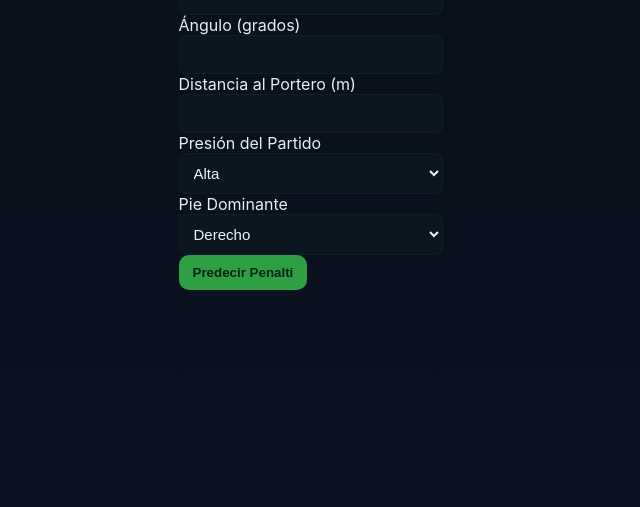
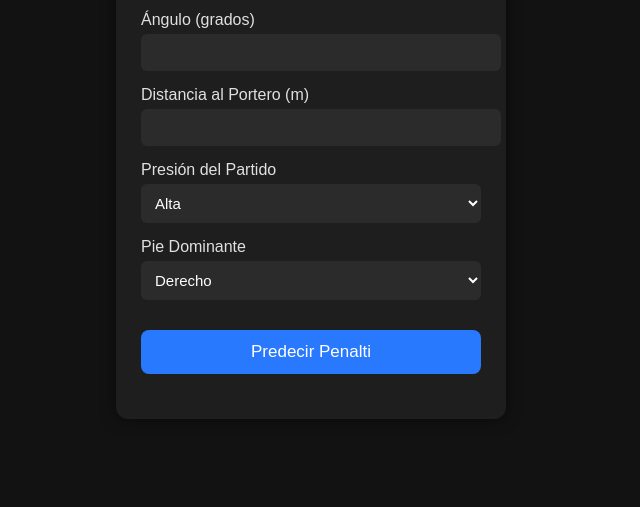
Before and after one commit to Esteban0119/Penaltis, a plain HTML site: page index.html in a window 1280 px wide. Shown: the part 293-800 px from the top of the page, without its empty margins (329-969 px from the left). Drawn offline with Linux system fonts and the light colour scheme; a script that the page names is missing.

Commit message:
Update style.css

```diff
--- a/style.css
+++ b/style.css
@@ -1,29 +1,67 @@
-:root{
-  --bg:#0f1720; --card:#0b1220; --accent:#2ea043; --muted:#9aa4b2; --danger:#ff4d4f;
+body {
+    background-color: #121212;
+    color: white;
+    font-family: Arial, sans-serif;
+    margin: 0;
+    display: flex;
+    justify-content: center;
+    align-items: center;
+    height: 100vh;
 }
-*{box-sizing:border-box}
-body{
-  background: linear-gradient(180deg,#07101a,#0b1220);
-  color:#e6eef6;font-family:Inter,Segoe UI,Arial,Helvetica,sans-serif;
-  margin:0;min-height:100vh;display:flex;align-items:center;justify-content:center;padding:24px;
+
+.container {
+    background: #1e1e1e;
+    padding: 25px;
+    border-radius: 12px;
+    width: 340px;
+    box-shadow: 0 0 15px rgba(0,0,0,0.5);
 }
-.card{
-  width:100%;max-width:480px;padding:22px;border-radius:12px;background:var(--card);
-  box-shadow:0 8px 30px rgba(2,6,23,0.6);border:1px solid rgba(255,255,255,0.03);
+
+h1 {
+    text-align: center;
+    margin-bottom: 20px;
 }
-h1{margin:0 0 8px 0;font-size:20px}
-.sub{margin:0 0 18px;color:var(--muted)}
-.form-row{margin-bottom:12px;display:flex;flex-direction:column}
-.form-row label{font-size:13px;margin-bottom:6px;color:#cfe0ee}
-input[type=number], select{
-  background:#0c1620;border:1px solid rgba(255,255,255,0.03);padding:10px;border-radius:8px;color:#eaf6ff;
-  font-size:15px;width:100%;
+
+.input-group {
+    margin-bottom: 15px;
 }
-.actions{display:flex;gap:8px;margin-top:6px;justify-content:flex-end}
-button{
-  background:var(--accent);border:none;color:#04221a;padding:10px 14px;border-radius:10px;font-weight:600;cursor:pointer;
+
+label {
+    display: block;
+    margin-bottom: 5px;
+    color: #e0e0e0;
 }
-button:hover{filter:brightness(1.05)}
-.message{margin-top:12px;color:#ffd966;font-weight:600}
-.result{margin-top:14px;padding:12px;border-radius:10px;background:rgba(255,255,255,0.02);font-size:16px}
-footer{margin-top:14px;color:var(--muted);font-size:12px}
+
+input, select {
+    width: 100%;
+    padding: 10px;
+    border-radius: 6px;
+    border: none;
+    outline: none;
+    background: #2b2b2b;
+    color: white;
+    font-size: 15px;
+}
+
+button {
+    width: 100%;
+    margin-top: 15px;
+    padding: 12px;
+    border: none;
+    border-radius: 8px;
+    background-color: #2979ff;
+    color: white;
+    font-size: 17px;
+    cursor: pointer;
+    transition: 0.3s;
+}
+
+button:hover {
+    background-color: #5393ff;
+}
+
+#resultado {
+    margin-top: 20px;
+    font-size: 20px;
+    text-align: center;
+}
```
